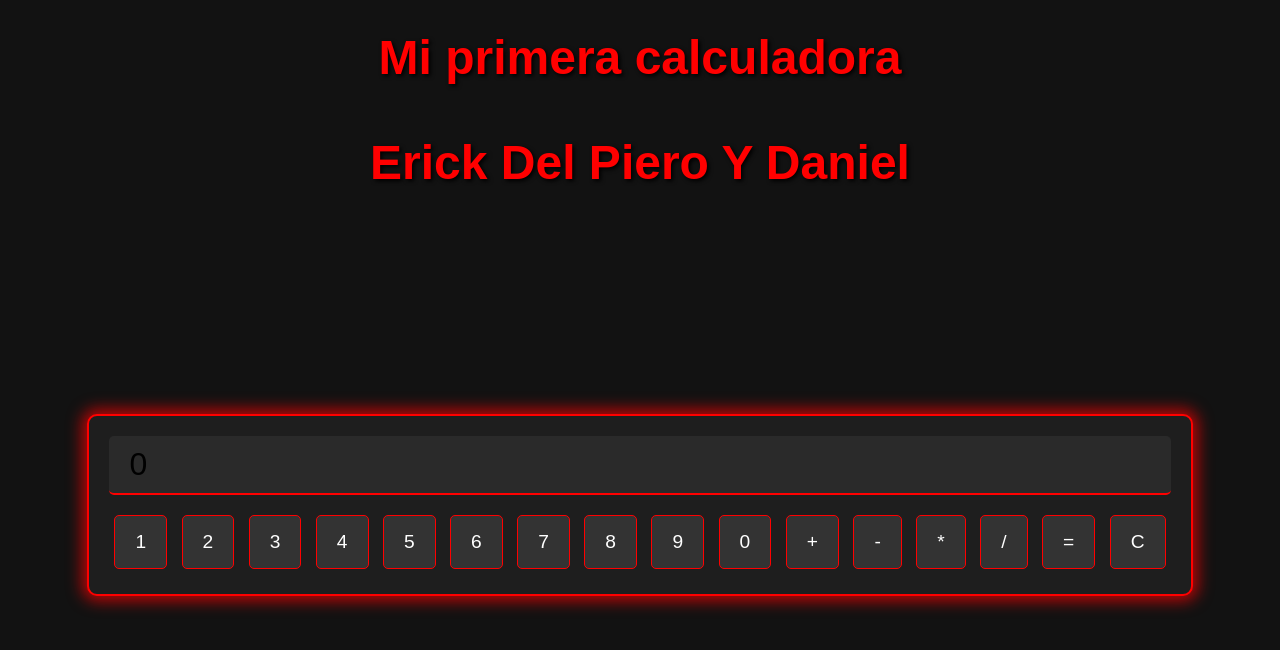
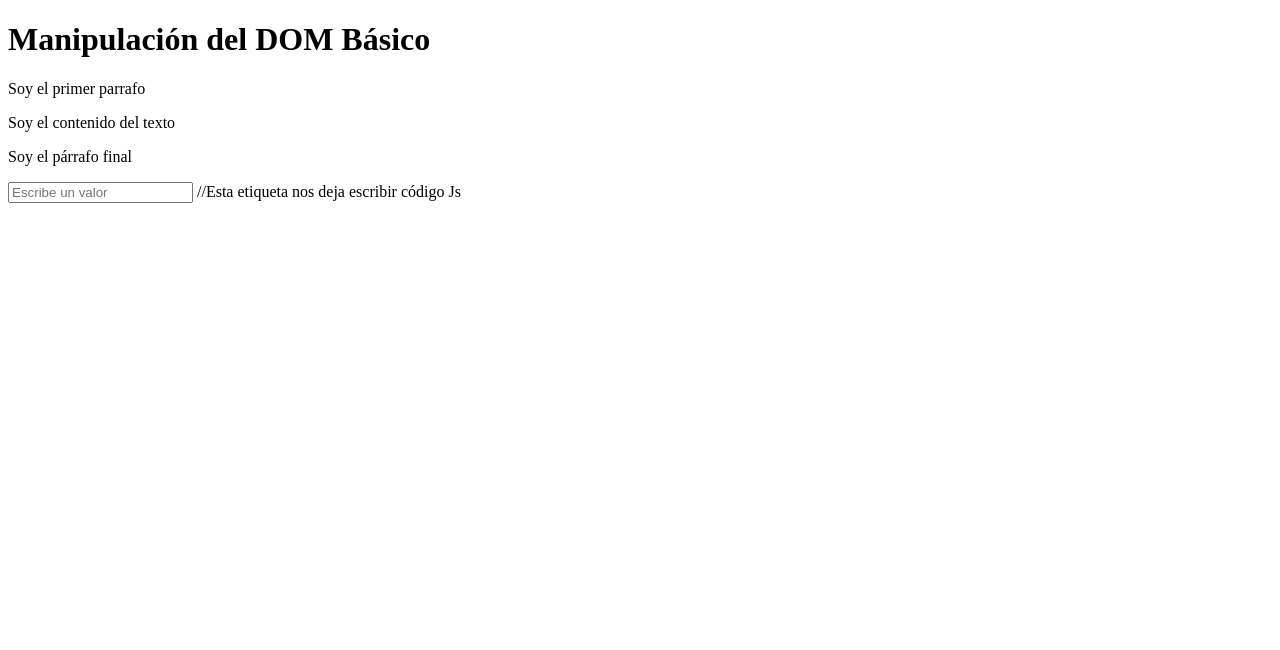
Before and after one commit to Erickdelpiero/NotasCurso_Js, a plain HTML site: page Ejemplo/index.html in a window 1280 px wide. Drawn offline with Linux system fonts and the light colour scheme.

Commit message:
Conectando Js con HTML

```diff
--- a/Ejemplo/index.html
+++ b/Ejemplo/index.html
@@ -3,31 +3,16 @@
 <head>
     <meta charset="UTF-8">
     <meta name="viewport" content="width=device-width, initial-scale=1.0">
-    <title>Calculadora</title>
-    <link rel="stylesheet" href="styles.css">
+    <title>Curso de Js</title>
 </head>
 <body>
-    <h1>Mi primera calculadora</h1> <!-- Título agregado -->
-    <h1>Erick Del Piero Y Daniel</h1>
-    <div class="calculadora">
-        <div id="display" class="display">0</div>
-        <button class="btn" onclick="presionarNumero('1')">1</button>
-        <button class="btn" onclick="presionarNumero('2')">2</button>
-        <button class="btn" onclick="presionarNumero('3')">3</button>
-        <button class="btn" onclick="presionarNumero('4')">4</button>
-        <button class="btn" onclick="presionarNumero('5')">5</button>
-        <button class="btn" onclick="presionarNumero('6')">6</button>
-        <button class="btn" onclick="presionarNumero('7')">7</button>
-        <button class="btn" onclick="presionarNumero('8')">8</button>
-        <button class="btn" onclick="presionarNumero('9')">9</button>
-        <button class="btn" onclick="presionarNumero('0')">0</button>
-        <button class="btn" onclick="operacion('+')">+</button>
-        <button class="btn" onclick="operacion('-')">-</button>
-        <button class="btn" onclick="operacion('*')">*</button>
-        <button class="btn" onclick="operacion('/')">/</button>
-        <button class="btn" onclick="calcular()">=</button>
-        <button class="btn" onclick="limpiar()">C</button>
-    </div>
-    <script src="script.js"></script>
+    <h1>Manipulación del DOM Básico</h1> <!-- Título agregado -->
+
+    <p>Soy el primer parrafo</p>
+    <p class="ColorRojo">Soy el contenido del texto</p>
+    <p id="Final">Soy el párrafo final</p>
+    <input placeholder="Escribe un valor">
+
+    <script src="script.js"></script>   //Esta etiqueta nos deja escribir código Js
 </body>
 </html>
--- a/Ejemplo/script.js
+++ b/Ejemplo/script.js
@@ -1,50 +1 @@
-let operandoA = '';
-let operandoB = '';
-let operacion = '';
-
-function presionarNumero(numero) {
-    if(operacion === '') {
-        operandoA = operandoA + numero;
-        actualizarDisplay();
-    } else {
-        operandoB = operandoB + numero;
-        actualizarDisplay();
-    }
-}
-
-function operacion(signo) {
-    operacion = signo;
-}
-
-function calcular() {
-    let resultado = 0;
-    switch(operacion) {
-        case '+':
-            resultado = parseFloat(operandoA) + parseFloat(operandoB);
-            break;
-        case '-':
-            resultado = parseFloat(operandoA) - parseFloat(operandoB);
-            break;
-        case '*':
-            resultado = parseFloat(operandoA) * parseFloat(operandoB);
-            break;
-        case '/':
-            resultado = parseFloat(operandoA) / parseFloat(operandoB);
-            break;
-    }
-    operandoA = resultado.toString();
-    operandoB = '';
-    operacion = '';
-    actualizarDisplay();
-}
-
-function limpiar() {
-    operandoA = '';
-    operandoB = '';
-    operacion = '';
-    actualizarDisplay();
-}
-
-function actualizarDisplay() {
-    document.getElementById('display').innerText = operandoA + operacion + operandoB;
-}
+console.log("Texto que se imprime en consola del navegador")
--- a/Ejemplo/styles.css
+++ /dev/null
@@ -1,78 +0,0 @@
-body {
-    display: flex;
-    flex-direction: column; /* Alinea los elementos en columna (verticalmente) */
-    justify-content: center; /* Centra los elementos en el eje principal (ahora vertical) */
-    align-items: center; /* Centra los elementos en el eje cruzado (ahora horizontal) */
-    height: 100vh;
-    margin: 0;
-    font-family: Arial, sans-serif;
-    background-color: #121212;
-}
-
-h1 {
-    color: red;
-    text-align: center;
-    font-size: 3em;
-    font-weight: bold;
-    margin-top: 30px;
-    margin-bottom: 20px;
-    text-shadow: 2px 2px 4px #000000;
-}
-
-/* Resto de los estilos... */
-
-
-.calculadora {
-    border: 2px solid red; /* Borde rojo para destacar la calculadora */
-    background-color: #1e1e1e; /* Fondo ligeramente más claro que el cuerpo para la calculadora */
-    padding: 20px;
-    border-radius: 10px; /* Bordes redondeados más pronunciados */
-    box-shadow: 0px 0px 15px 5px rgba(255, 0, 0, 0.7); /* Sombra exterior roja para darle profundidad */
-    width: max-content; /* Asegura que la calculadora no sea más grande de lo necesario */
-    margin: auto; /* Centrado horizontal en pantallas grandes */
-}
-
-.display {
-    border-bottom: 2px solid red; /* Borde inferior rojo */
-    padding: 10px 20px; /* Mayor espacio horizontal */
-    margin-bottom: 15px; /* Más espacio debajo de la pantalla */
-    background-color: #2a2a2a; /* Fondo ligeramente diferente para el display */
-    font-size: 2em; /* Tamaño de letra más grande para mejor visibilidad */
-    border-radius: 5px; /* Bordes redondeados en la pantalla */
-}
-
-.btn {
-    background-color: #333333; /* Fondo para los botones */
-    color: white; /* Texto en color blanco */
-    border: 1px solid red; /* Borde rojo en los botones */
-    padding: 15px 20px; /* Más espacio dentro de los botones */
-    margin: 5px;
-    font-size: 1.2em; /* Texto un poco más grande */
-    border-radius: 5px; /* Bordes redondeados para los botones */
-    transition: background-color 0.3s, transform 0.3s; /* Transición suave para el fondo y la transformación */
-}
-
-.btn:hover, .btn:focus {
-    background-color: red; /* Cambio de color en el botón al pasar el mouse o enfocar */
-    color: #121212; /* Texto oscuro para contraste en botones enfocados o con mouse encima */
-    transform: scale(1.05); /* Efecto de crecimiento al pasar el mouse o enfocar */
-    outline: none; /* Remueve el outline que aparece al enfocar */
-}
-
-/* Media queries para ajustes en dispositivos más pequeños */
-@media (max-width: 600px) {
-    .calculadora {
-        width: 90%;
-        box-sizing: border-box; /* Asegura que el padding no añada ancho extra */
-    }
-
-    .btn {
-        width: 22%; /* Ajuste para que los botones se mantengan en línea */
-        padding: 10px 0; /* Ajuste en el espacio vertical para botones más pequeños */
-        font-size: 1em; /* Texto más pequeño para mejor ajuste */
-    }
-
-    .display {
-        font-size: 1.5em; /* Tamaño de fuente más pequeño para el display */
-    }
-}
```
